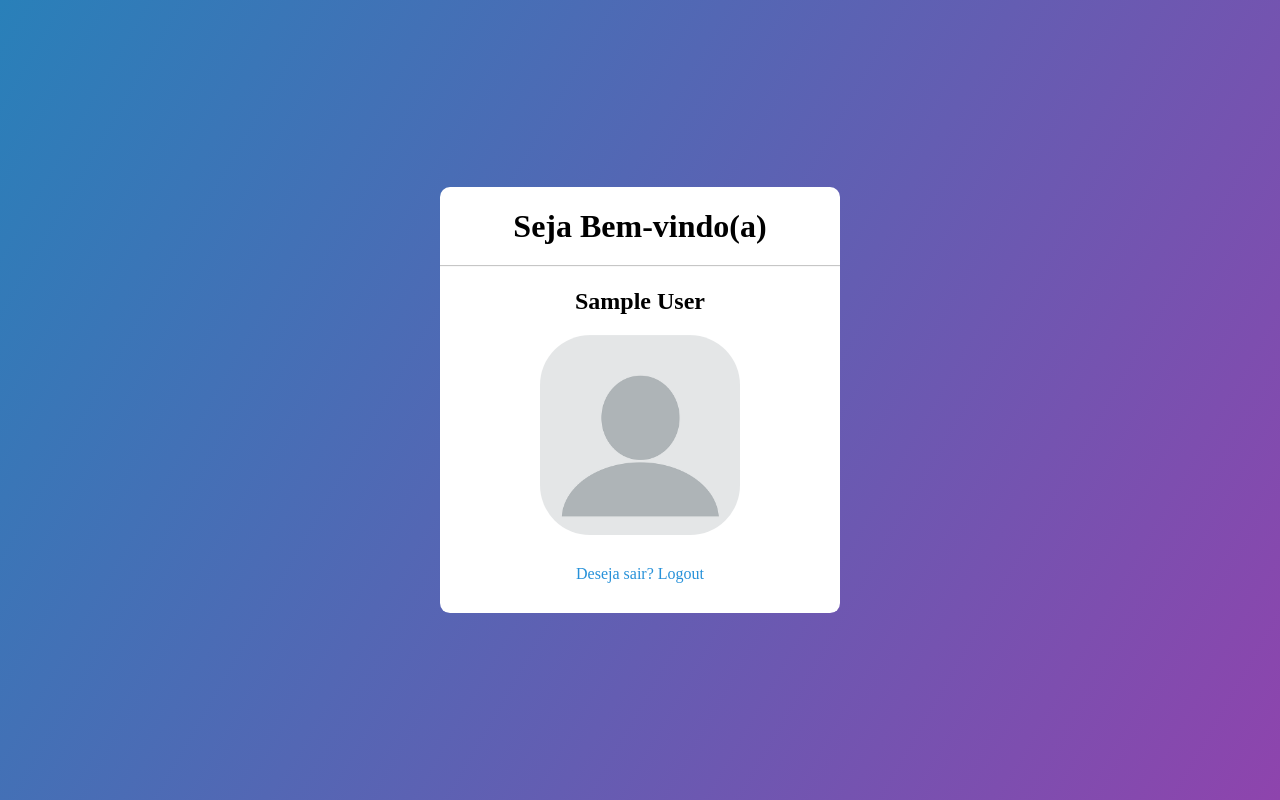
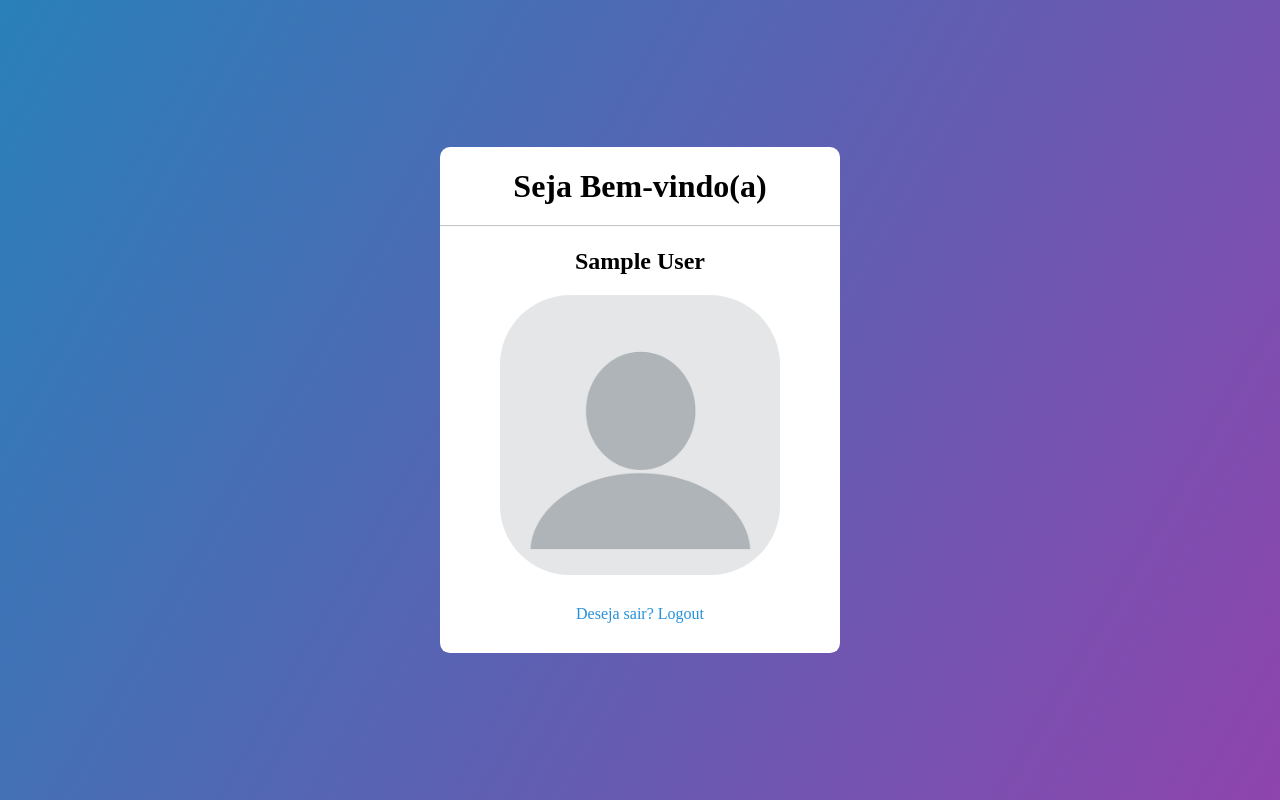
Before and after one commit to svhenrique/login-cadastro, a Django app: page / in a window 1280 px wide. Run offline with Django 3.2, Linux system fonts and the light colour scheme; the visitor is signed in with stand-in values (Sample User, id 1).

Commit message:
modificado proporcoes de imagem em index

```diff
--- a/core/static/css/style.css
+++ b/core/static/css/style.css
@@ -39,8 +39,8 @@ body {
    display: block;
    margin-left: auto;
    margin-right: auto;
-   height: 50%;
-   width: 50%;
+   height: 35vh;
+   width: 35vh;
    border-radius: 25%;
 }
 
```
